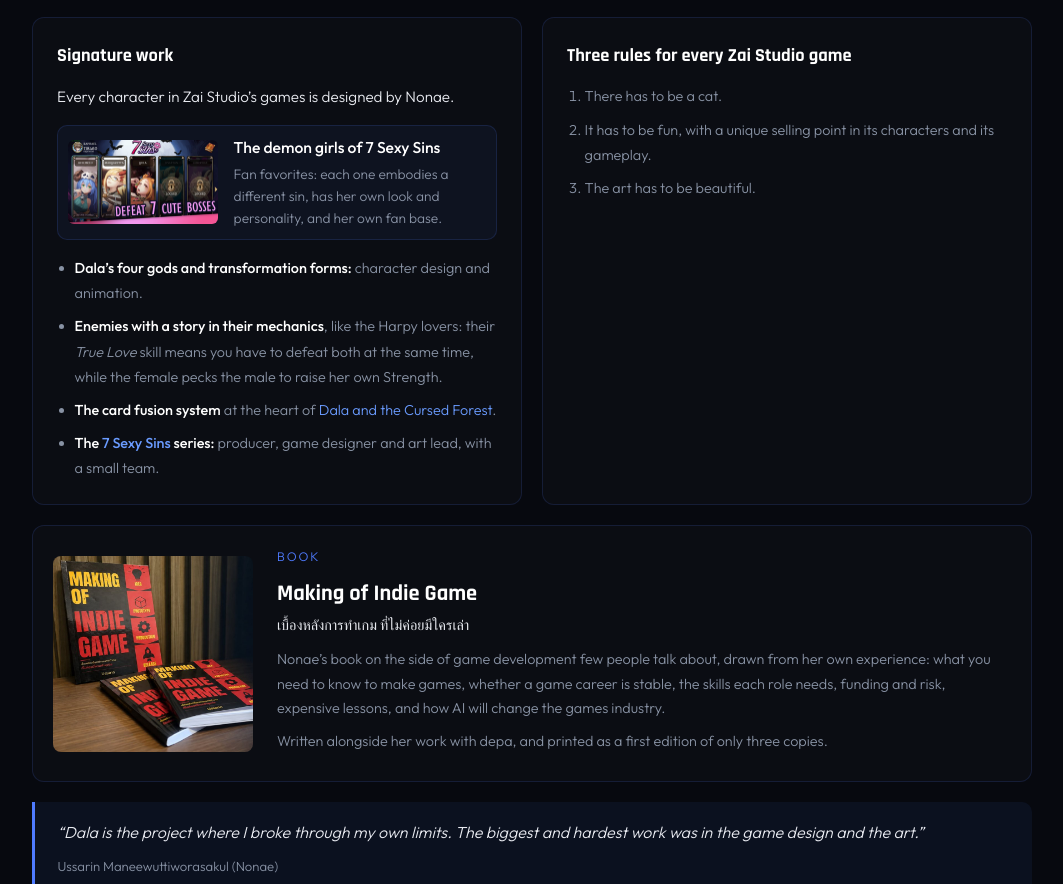
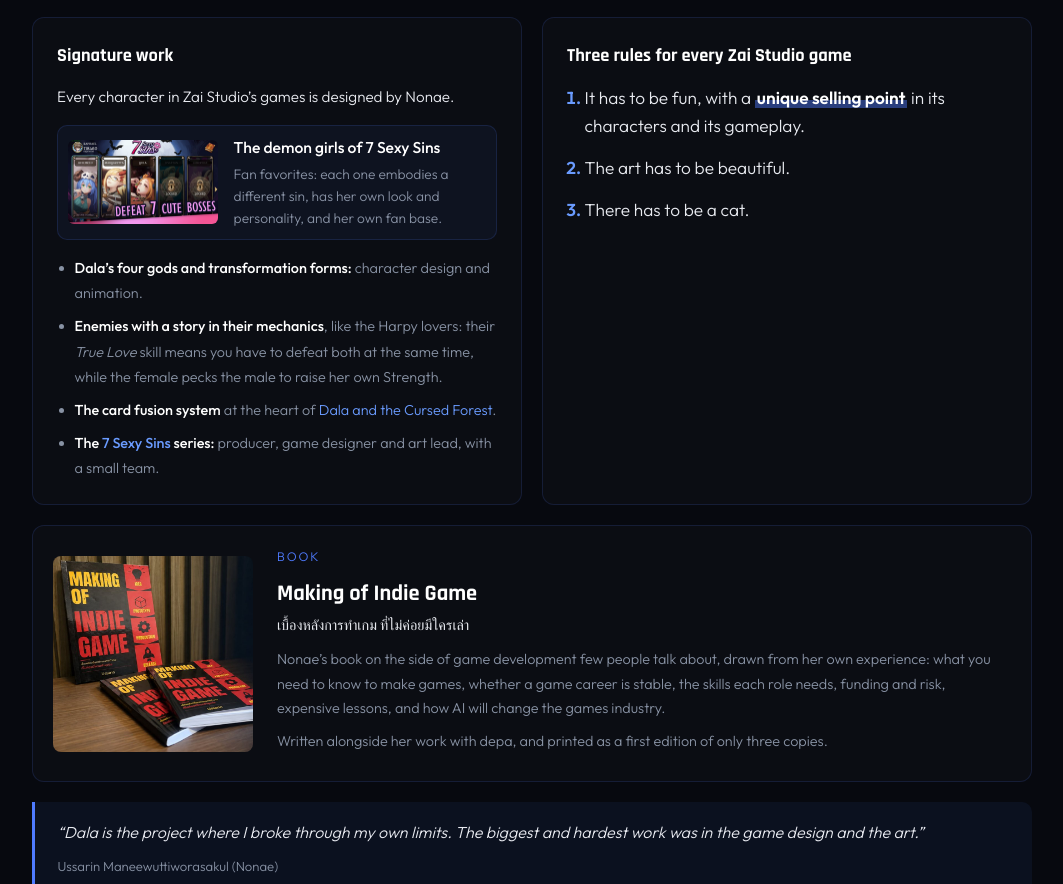
Before and after one commit to Vindnae/zaistudio-web, a plain HTML site: page about.html in a window 1280 px wide. Shown: the part 1585-2469 px from the top of the page, without its empty margins (32-1095 px from the left). Drawn offline with Linux system fonts and the light colour scheme.

Commit message:
Studio rules: USP first and highlighted, larger text
Co-Authored-By: Claude Opus 5.5 <noreply@anthropic.com>
Claude-Session: https://claude.ai/code/session_019DjvchKrHqu4B1WiiYdPoX

```diff
--- a/about.html
+++ b/about.html
@@ -93,6 +93,9 @@ footer{background:var(--bg2);border-top:1px solid var(--border);padding:3rem cla
 .book-box .book-sub{color:var(--text);font-size:0.9rem;margin-bottom:0.6rem}
 .book-box p{color:var(--muted);font-size:0.9rem;margin-bottom:0.5rem}
 @media(max-width:600px){.book-box{flex-direction:column;align-items:flex-start}.book-box img{width:100%}}
+.nonae-box ol.rules{font-size:1.08rem;line-height:1.6;gap:0.9rem;color:var(--text)}
+.nonae-box ol.rules li::marker{color:var(--accent2);font-weight:700}
+.usp{color:#fff!important;font-weight:700!important;background:linear-gradient(transparent 60%,rgba(79,123,255,0.45) 60%);padding:0 2px}
 .sig-lead{color:var(--text);font-size:0.95rem;margin-bottom:0.9rem}
 .sig-feature{display:flex;gap:1rem;align-items:center;border:1px solid var(--border);border-radius:10px;padding:0.6rem;margin-bottom:1rem;background:rgba(79,123,255,0.06)}
 .sig-feature img{width:150px;aspect-ratio:16/9;object-fit:cover;border-radius:6px;flex-shrink:0}
@@ -170,10 +173,10 @@ footer{background:var(--bg2);border-top:1px solid var(--border);padding:3rem cla
       </div>
       <div class="nonae-box">
         <h3>Three rules for every Zai Studio game</h3>
-        <ol>
+        <ol class="rules">
+          <li>It has to be fun, with a <strong class="usp">unique selling point</strong> in its characters and its gameplay.</li>
+          <li>The art has to be beautiful.</li>
           <li>There has to be a cat.</li>
-          <li>It has to be fun, with a unique selling point in its characters and its gameplay.</li>
-          <li>The art has to be beautiful.</li>
         </ol>
       </div>
     </div>
```
Also changed, not shown: services.html (+1 -1 lines).
